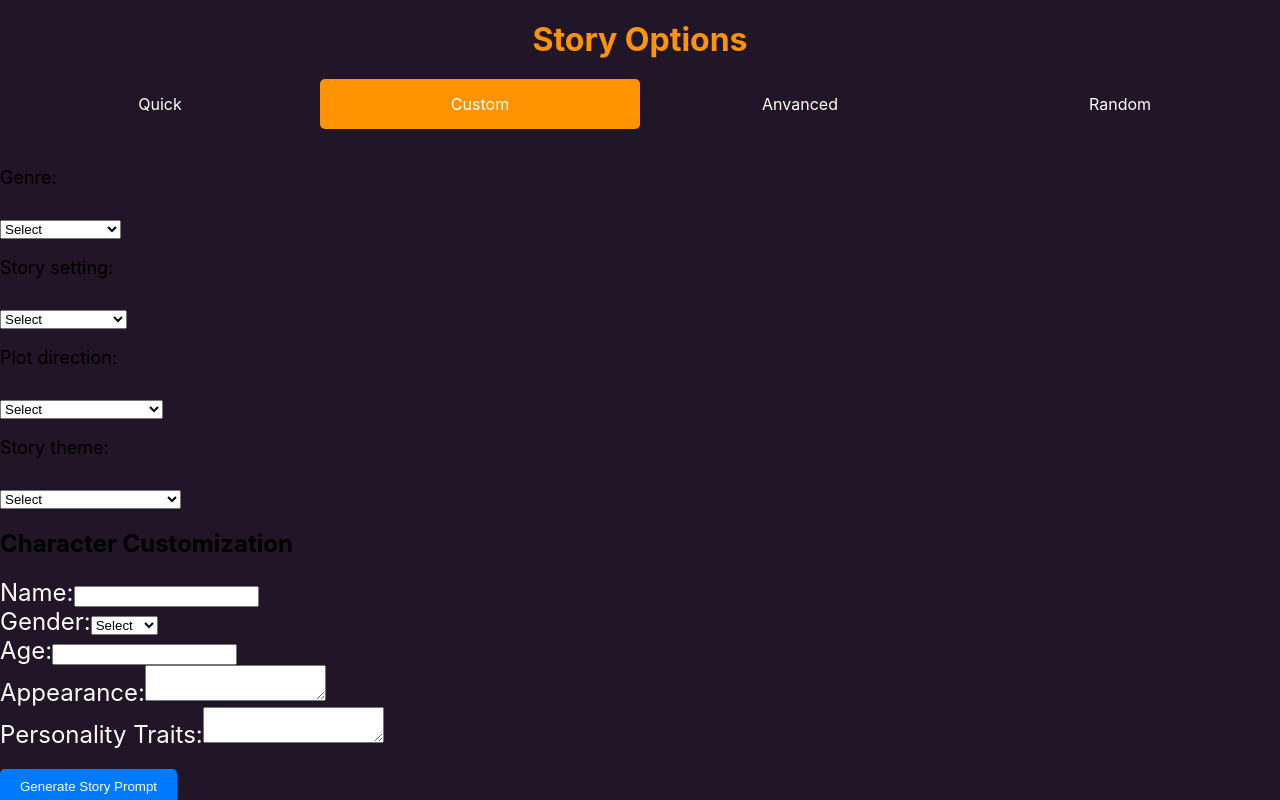
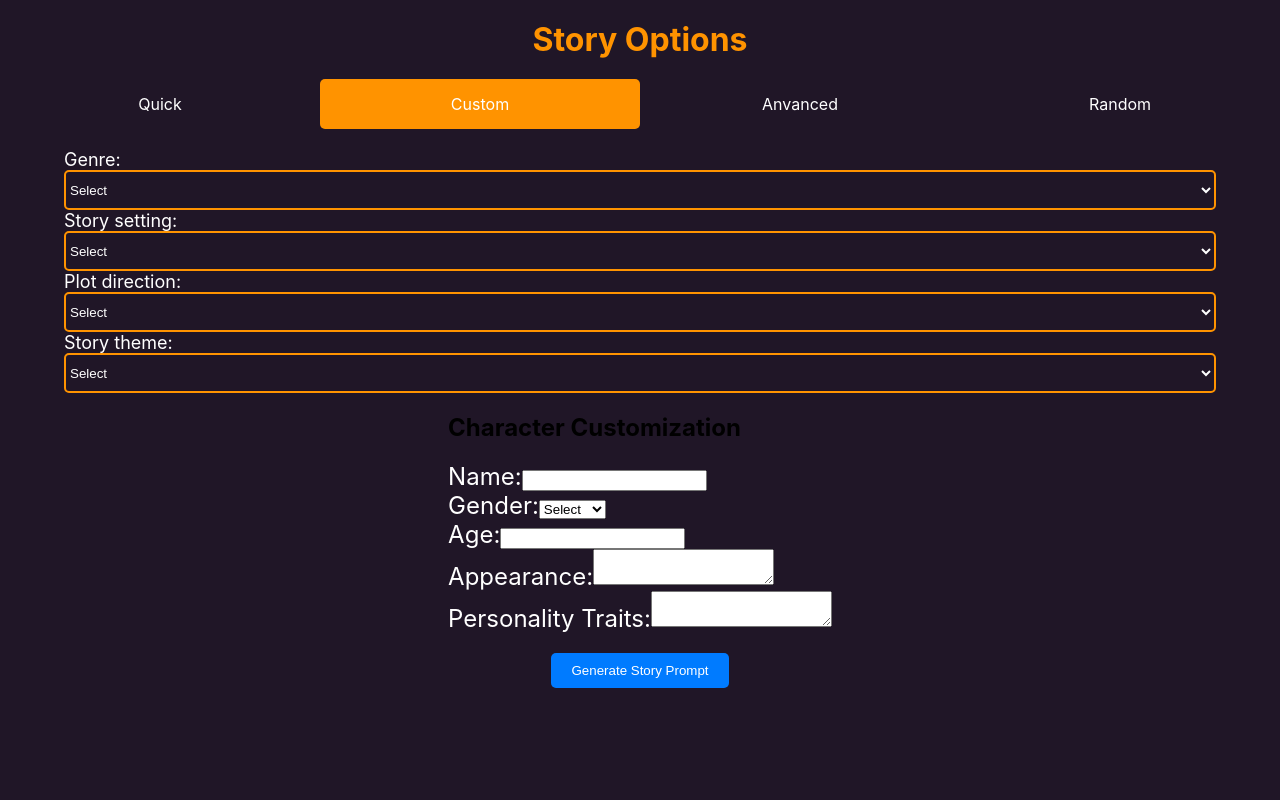
Before and after one commit to veniaminidis/ai-story-generator, a React (Create React App) app: page /home/options in a window 1280 px wide. Both pictures are taken after a click on the element "Custom". Built offline with nearby package versions, Linux system fonts and the light colour scheme.

Commit message:
Dropdown styling and quickStory textarea fix

```diff
--- a/src/components/StoryOptions/CustomStory.css
+++ b/src/components/StoryOptions/CustomStory.css
@@ -1,4 +1,46 @@
 .customStory {
     /* background-color: #4B0082; */
+    display: flex;
+    flex-direction: column;
+    align-items: center;
     padding-top: 20px;
 }
+
+.optionComponent {
+    display: flex;
+    flex-direction: column;
+    width: 90%;
+}
+
+.optionTitle {
+    color: white;
+    margin: 0;
+}
+
+.optionDropdown {
+    color: white;
+    background-color: transparent;
+    border: 2px solid #ff9300;
+    border-radius: 5px;
+    width: 100%;
+    height: 40px;
+    outline: none;
+}
+
+.optionCustom {
+    color: white;
+    background-color: transparent;
+    border: 2px solid #ff9300;
+    border-radius: 5px;
+    width: calc(100% - 8px);
+    height: 40px;
+    outline: none;
+}
+
+.optionItem {
+    background-color: #201627;
+}
+
+
+
+/* background-color: #201627; */
--- a/src/components/StoryOptions/GenreSelection.js
+++ b/src/components/StoryOptions/GenreSelection.js
@@ -40,6 +40,7 @@
 // export default GenreSelection;
 
 import React, { Component } from 'react';
+import './CustomStory.css';
 
 class GenreSelection extends Component {
     constructor(props) {
@@ -75,20 +76,20 @@ class GenreSelection extends Component {
         const { selectedOption, customValue } = this.state;
 
         return (
-            <div>
-                <p>Genre: </p>
-                <select value={selectedOption} onChange={this.handleSelect}>
+            <div className="optionComponent">
+                <p className="optionTitle">Genre: </p>
+                <select className="optionDropdown" value={selectedOption} onChange={this.handleSelect}>
                     <option value="">Select</option>
                     {options.map((option) => (
-                        <option key={option} value={option}>
+                        <option className="optionItem" key={option} value={option}>
                             {option}
                         </option>
                     ))}
-                    <option value="custom">Custom</option>
+                    <option className="optionItem" value="custom">Custom</option>
                 </select>
                 {selectedOption === 'custom' && (
                     <div>
-                        <input
+                        <input className="optionCustom"
                             type="text"
                             value={customValue}
                             onChange={this.handleCustomInputChange}
--- a/src/components/StoryOptions/PlotDirectionSelection.js
+++ b/src/components/StoryOptions/PlotDirectionSelection.js
@@ -36,9 +36,9 @@ class PlotDirectionSelection extends Component {
         const { selectedOption, customValue } = this.state;
 
         return (
-            <div>
-                <p>Plot direction: </p>
-                <select value={selectedOption} onChange={this.handleSelect}>
+            <div className="optionComponent">
+                <p className="optionTitle">Plot direction: </p>
+                <select className="optionDropdown" value={selectedOption} onChange={this.handleSelect}>
                     <option value="">Select</option>
                     {options.map((option) => (
                         <option key={option} value={option}>
--- a/src/components/StoryOptions/QuickStory.js
+++ b/src/components/StoryOptions/QuickStory.js
@@ -12,6 +12,7 @@ const QuickStory = (props) => {
     };
 
     const handleCustomSubmit = () => {
+        // setCustomValue();
         if (customValue.trim() !== '') {
             props.onSelect(customValue);
         }
@@ -24,18 +25,26 @@ const QuickStory = (props) => {
         // `);
     };
 
-    return(
+    // useEffect(() => {
+    //     if (customValue.trim() !== '') {
+    //         props.onSelect(customValue);
+    //     }
+    // }, [customValue, props]);
+
+    return (
         <div className="quickStoryDiv">
             <div className="inputContainer">
-            <label>Generate a story about...</label>
-            <input className="quickInput"
-                type="text"
-                value={customValue}
-                onChange={handleCustomInputChange}
-                placeholder="A magical cat.">
-            </input>
+                <label>Generate a story about...</label>
+                {/* <textarea className="quickInput"
+                    type="text"
+                    // value={customValue}
+                    onChange={handleCustomInputChange}
+                    placeholder="A magical cat.">
+                </textarea> */}
+                <span className="textarea" role="textbox" contentEditable></span>
             </div>
             <button className="quickButton" onClick={handleCustomSubmit}>Generate Story</button>
+            {/* <p>{customValue}</p> */}
             {/* <p>{prompt}</p> */}
             {/* <button>
                 <span>Generate Story</span>
--- a/src/components/StoryOptions/SettingSelection.js
+++ b/src/components/StoryOptions/SettingSelection.js
@@ -36,9 +36,9 @@ class SettingSelection extends Component {
         const { selectedOption, customValue } = this.state;
 
         return (
-            <div>
-                <p>Story setting: </p>
-                <select value={selectedOption} onChange={this.handleSelect}>
+            <div className="optionComponent">
+                <p className="optionTitle">Story setting: </p>
+                <select className="optionDropdown" value={selectedOption} onChange={this.handleSelect}>
                     <option value="">Select</option>
                     {options.map((option) => (
                         <option key={option} value={option}>
--- a/src/components/StoryOptions/ThemeSelection.js
+++ b/src/components/StoryOptions/ThemeSelection.js
@@ -36,9 +36,9 @@ class ThemeSelection extends Component {
         const { selectedOption, customValue } = this.state;
 
         return (
-            <div>
-                <p>Story theme:</p>
-                <select value={selectedOption} onChange={this.handleSelect}>
+            <div className="optionComponent">
+                <p className="optionTitle">Story theme: </p>
+                <select className="optionDropdown" value={selectedOption} onChange={this.handleSelect}>
                     <option value="">Select</option>
                     {options.map((option) => (
                         <option key={option} value={option}>
--- a/src/components/StoryOptions/quickStory.css
+++ b/src/components/StoryOptions/quickStory.css
@@ -1,5 +1,6 @@
 .quickStoryDiv {
     padding: 25px;
+    margin-bottom: 25px;
     display: flex;
     flex-direction: column;
     align-items: center;
@@ -18,14 +19,19 @@ label {
 
 .quickInput {
     display: block;
-    width: 100%;
+    width: calc(100% - 18px);
     /* width: 500px; */
-    height: 50px;
+    padding: 0 10px;
+    min-height: 50px;
     margin-top: 20px;
     background-color: transparent;
     border: 2px solid #ff9300;
     border-radius: 5px;
     outline: none;
+    font-size: 18px;
+    color: white;
+    resize: 'none';
+    overflow-y: 'hidden';
 }
 
 .quickButton {
@@ -39,3 +45,51 @@ label {
     font-size: 1.2rem;
     font-weight: bold;
 }
+
+
+
+
+/* .input,
+.textarea {
+  border: 1px solid #ccc;
+  font-family: inherit;
+  font-size: inherit;
+  padding: 1px 6px;
+} */
+
+/* .input-wrap {
+  position: relative;
+}
+.input-wrap .input {
+  position: absolute;
+  width: 100%;
+  left: 0;
+} */
+
+.textarea {
+  display: block;
+  /* width: 100%; */
+  overflow: hidden;
+  resize: both;
+  min-height: 40px;
+  line-height: 20px;
+  display: block;
+    width: calc(100% - 24px);
+    /* width: 500px; */
+    padding: 5px 10px;
+    min-height: 50px;
+    margin-top: 20px;
+    background-color: transparent;
+    border: 2px solid #ff9300;
+    border-radius: 5px;
+    outline: none;
+    font-size: 18px;
+    color: white;
+    /* resize: 'none'; */
+    /* overflow-y: 'hidden'; */
+}
+
+.textarea[contenteditable]:empty::before {
+  content: "a magical cat.";
+  color: gray;
+}
--- a/src/pages/CombinedOptionsPage.js
+++ b/src/pages/CombinedOptionsPage.js
@@ -83,8 +83,11 @@ class CombinedOptionsPage extends Component {
     }
 
     handleQuickSelect = (quickSelection) => {
-        this.setState({ selectedQuick: quickSelection });
-        this.handleGeneratePrompt('1');
+        this.setState({ selectedQuick: quickSelection }, () => {
+            // This callback is invoked after the state has been updated
+            // console.log(this.state.selectedQuick);
+            this.handleGeneratePrompt('1');
+        });
     };
 
     handleGenreSelect = (genre) => {
@@ -175,14 +178,14 @@ class CombinedOptionsPage extends Component {
         const prompt = storyPrompt;//'Give me 3 words inside {}, [] and <> respectively'//storyPrompt//'Create a story about a young guy called ROdy who embarks on a ajourney to save his dragon friend'; // Use the generated story prompt
 
         console.log(prompt);
-        try {
-            const generatedStory = await OpenAIAPI.generateStory(apiKey, prompt);
-            this.setState({ generatedStory });
-            this.handleStorySplit(generatedStory);
+        // try {
+        //     const generatedStory = await OpenAIAPI.generateStory(apiKey, prompt);
+        //     this.setState({ generatedStory });
+        //     this.handleStorySplit(generatedStory);
 
-        } catch (error) {
-            console.error('Error generating story:', error);
-        }
+        // } catch (error) {
+        //     console.error('Error generating story:', error);
+        // }
     };
 
     handleStoryStorage = (generatedStory) => {
```
